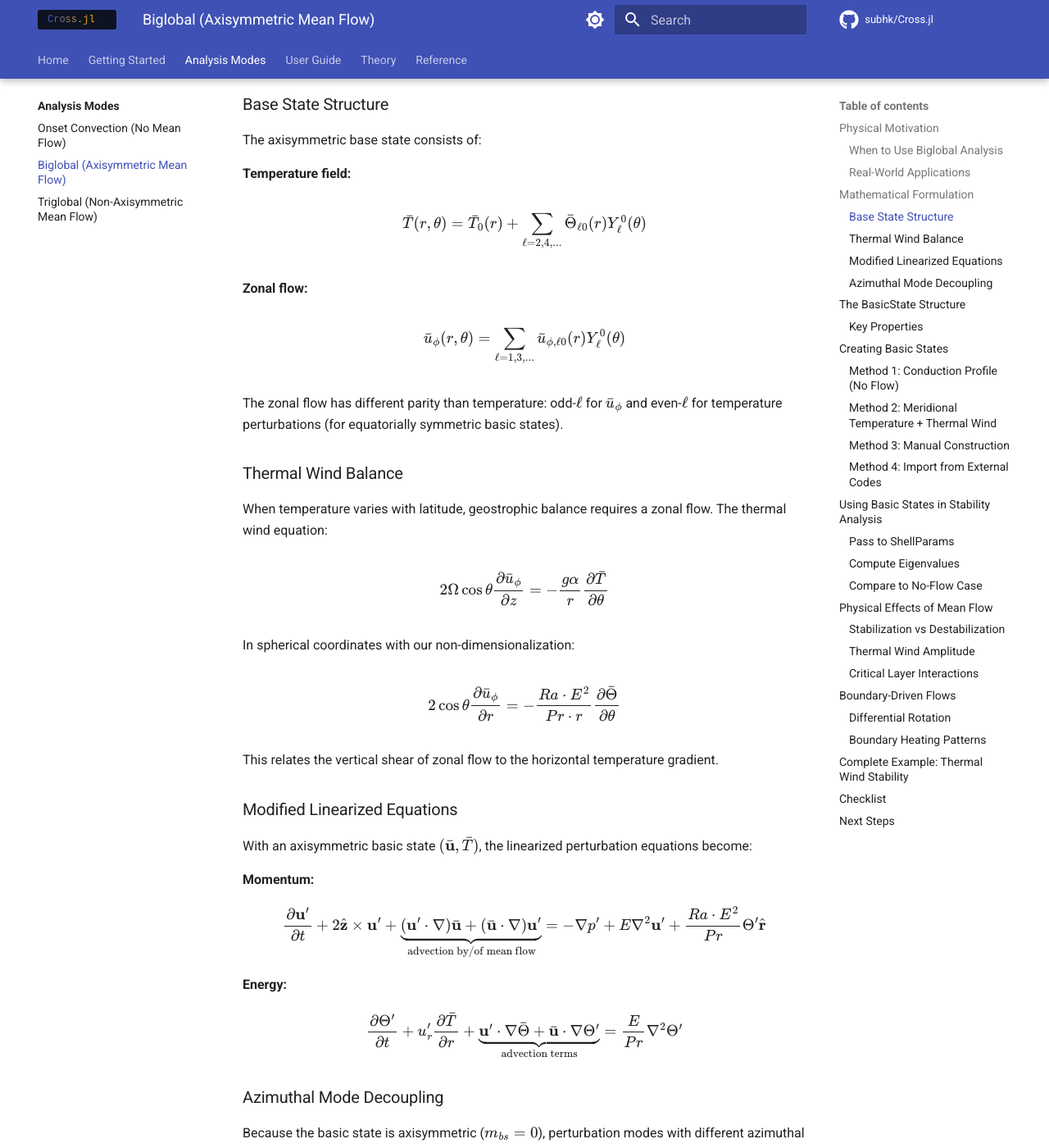
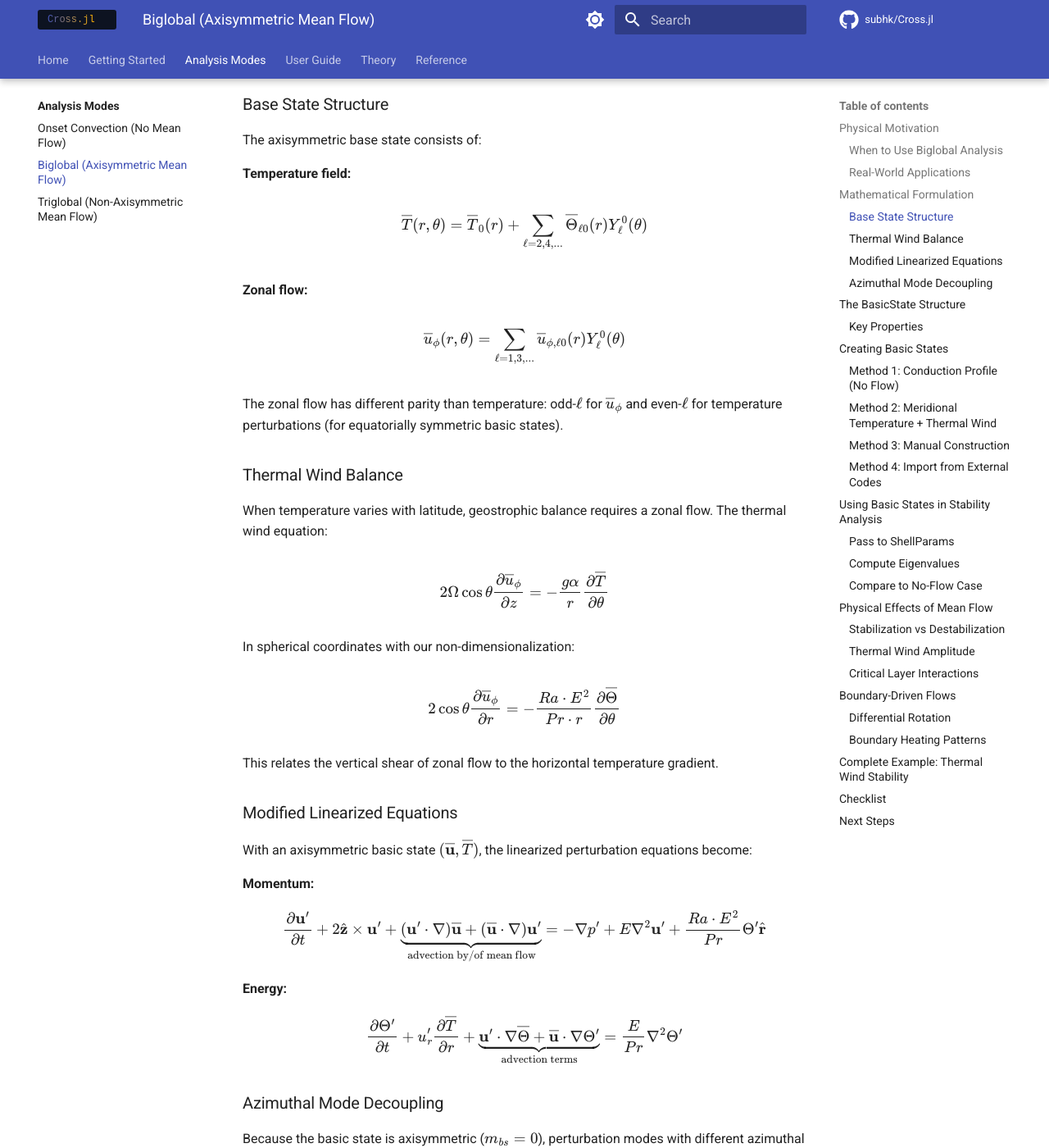
Before and after one commit to subhk/Cross.jl, an MkDocs documentation site: the page built from docs/analysis/biglobal_stability.md, in a window 1280 px wide and 1400 px high, scrolled down 952 px. Shown: the whole window at 82% size. Built offline with MkDocs 1.6.1 and Material for MkDocs 9.7.7, drawn with Linux system fonts in a browser that asks for light colours; comment, search, counter and statistics services are not loaded.

Commit message:
Update biglobal_stability.md

```diff
--- a/docs/analysis/biglobal_stability.md
+++ b/docs/analysis/biglobal_stability.md
@@ -31,45 +31,45 @@ The axisymmetric base state consists of:
 **Temperature field:**
 
 $$
-\bar{T}(r, \theta) = \bar{T}_0(r) + \sum_{\ell=2,4,...} \bar{\Theta}_{\ell 0}(r) Y_\ell^0(\theta)
+\overline{T}(r, \theta) = \overline{T}_0(r) + \sum_{\ell=2,4,...} \overline{\Theta}_{\ell 0}(r) Y_\ell^0(\theta)
 $$
 
 **Zonal flow:**
 
 $$
-\bar{u}_\phi(r, \theta) = \sum_{\ell=1,3,...} \bar{u}_{\phi,\ell 0}(r) Y_\ell^0(\theta)
+\overline{u}_\phi(r, \theta) = \sum_{\ell=1,3,...} \overline{u}_{\phi,\ell 0}(r) Y_\ell^0(\theta)
 $$
 
-The zonal flow has different parity than temperature: odd-$\ell$ for $\bar{u}_\phi$ and even-$\ell$ for temperature perturbations (for equatorially symmetric basic states).
+The zonal flow has different parity than temperature: odd-$\ell$ for $\overline{u}_\phi$ and even-$\ell$ for temperature perturbations (for equatorially symmetric basic states).
 
 ### Thermal Wind Balance
 
 When temperature varies with latitude, geostrophic balance requires a zonal flow. The thermal wind equation:
 
 $$
-2\Omega \cos\theta \frac{\partial \bar{u}_\phi}{\partial z} = -\frac{g \alpha}{r} \frac{\partial \bar{T}}{\partial \theta}
+2\Omega \cos\theta \frac{\partial \overline{u}_\phi}{\partial z} = -\frac{g \alpha}{r} \frac{\partial \overline{T}}{\partial \theta}
 $$
 
 In spherical coordinates with our non-dimensionalization:
 
 $$
-2 \cos\theta \frac{\partial \bar{u}_\phi}{\partial r} = -\frac{Ra \cdot E^2}{Pr \cdot r} \frac{\partial \bar{\Theta}}{\partial \theta}
+2 \cos\theta \frac{\partial \overline{u}_\phi}{\partial r} = -\frac{Ra \cdot E^2}{Pr \cdot r} \frac{\partial \overline{\Theta}}{\partial \theta}
 $$
 
 This relates the vertical shear of zonal flow to the horizontal temperature gradient.
 
 ### Modified Linearized Equations
 
-With an axisymmetric basic state $(\bar{\mathbf{u}}, \bar{T})$, the linearized perturbation equations become:
+With an axisymmetric basic state $(\overline{\mathbf{u}}, \overline{T})$, the linearized perturbation equations become:
 
 **Momentum:**
 $$
-\frac{\partial \mathbf{u}'}{\partial t} + 2\hat{\mathbf{z}} \times \mathbf{u}' + \underbrace{(\mathbf{u}' \cdot \nabla)\bar{\mathbf{u}} + (\bar{\mathbf{u}} \cdot \nabla)\mathbf{u}'}_{\text{advection by/of mean flow}} = -\nabla p' + E \nabla^2 \mathbf{u}' + \frac{Ra \cdot E^2}{Pr} \Theta' \hat{\mathbf{r}}
+\frac{\partial \mathbf{u}'}{\partial t} + 2\hat{\mathbf{z}} \times \mathbf{u}' + \underbrace{(\mathbf{u}' \cdot \nabla)\overline{\mathbf{u}} + (\overline{\mathbf{u}} \cdot \nabla)\mathbf{u}'}_{\text{advection by/of mean flow}} = -\nabla p' + E \nabla^2 \mathbf{u}' + \frac{Ra \cdot E^2}{Pr} \Theta' \hat{\mathbf{r}}
 $$
 
 **Energy:**
 $$
-\frac{\partial \Theta'}{\partial t} + u_r' \frac{\partial \bar{T}}{\partial r} + \underbrace{\mathbf{u}' \cdot \nabla \bar{\Theta} + \bar{\mathbf{u}} \cdot \nabla \Theta'}_{\text{advection terms}} = \frac{E}{Pr} \nabla^2 \Theta'
+\frac{\partial \Theta'}{\partial t} + u_r' \frac{\partial \overline{T}}{\partial r} + \underbrace{\mathbf{u}' \cdot \nabla \overline{\Theta} + \overline{\mathbf{u}} \cdot \nabla \Theta'}_{\text{advection terms}} = \frac{E}{Pr} \nabla^2 \Theta'
 $$
 
 ### Azimuthal Mode Decoupling
```
